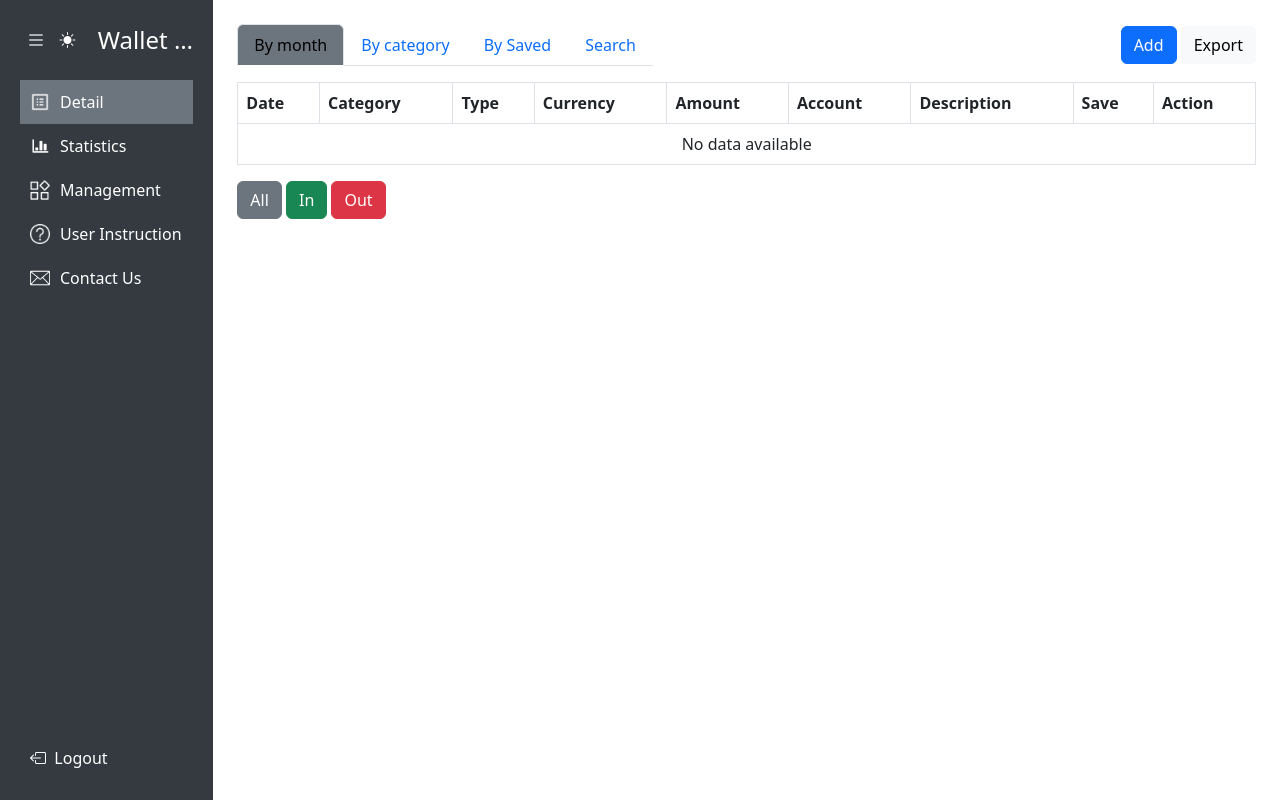
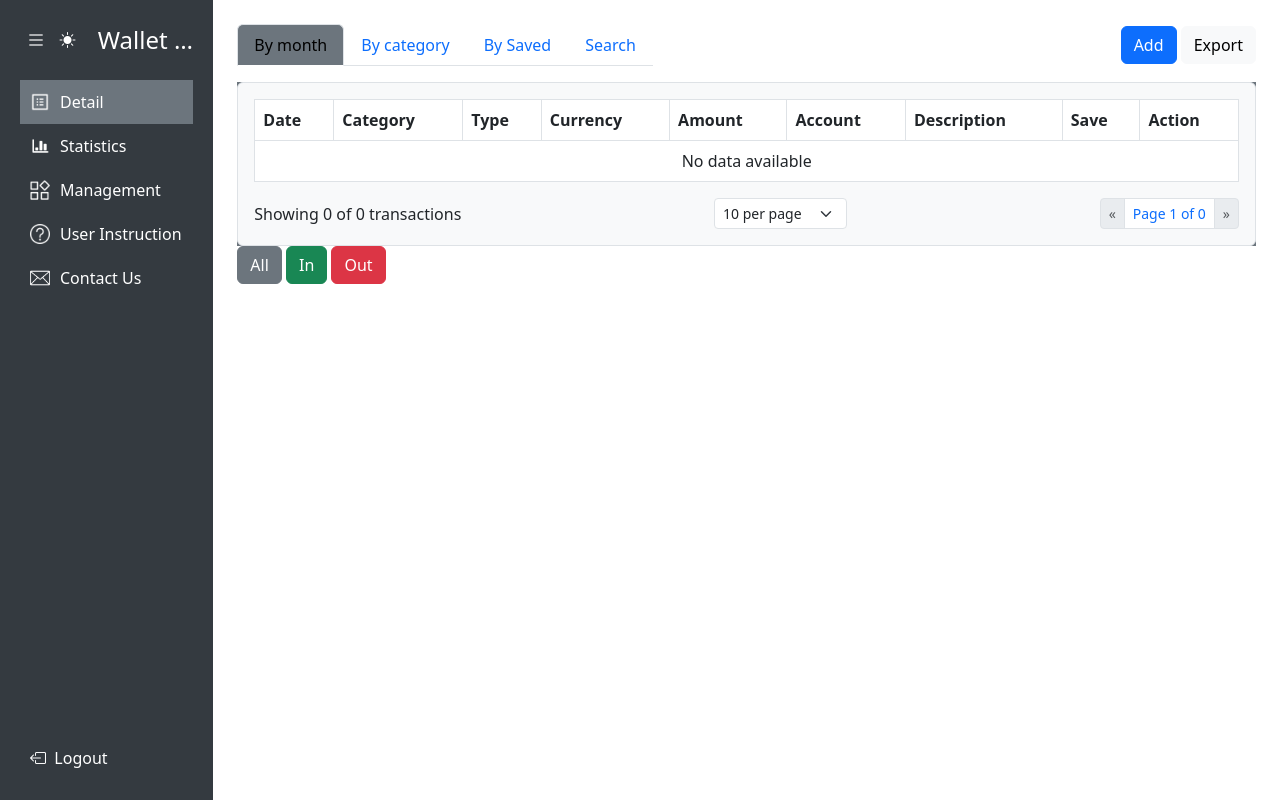
Before and after one commit to Elliooot/Personal-Financial-Tracker, a Django app: page /detail/ in a window 1280 px wide. Run offline with Django 5.2, Linux system fonts and the light colour scheme; a user stored in the database is signed in; data comes from the database, SQL or seed files in the repository; data that the repository does not hold is empty; some libraries are stand-ins or nearby versions.

Commit message:
Modifying .html configurations

```diff
--- a/templates/base.html
+++ b/templates/base.html
@@ -613,6 +613,47 @@
       category: 'all'
     }
 
+    // Pagination variables
+    let currentPage = 1;
+    let pageSize = 10; // Default items per page
+    let totalPages = 1;
+
+    // Function to update pagination controls
+    function updatePaginationControls(totalItems) {
+      // Calculate total pages
+      totalPages = Math.ceil(totalItems / pageSize);
+
+      // Update page info
+      document.getElementById('pageInfo').textContent = `Page ${currentPage} of ${totalPages}`;
+
+      // Update showing info
+      const start = (currentPage - 1) * pageSize + 1;
+      const end = Math.min(currentPage * pageSize, totalItems);
+      document.getElementById('currentShowing').textContent = totalItems > 0 ? `${start}-${end}` : '0';
+      document.getElementById('totalItems').textContent = totalItems;
+
+      // Update buttons state
+      document.getElementById('prevPage').parentElement.classList.toggle('disabled', currentPage <= 1);
+      document.getElementById('nextPage').parentElement.classList.toggle('disabled', currentPage >= totalPages);
+    }
+
+    // Function to handle page navigation
+    function changePage(direction) {
+      if (direction === 'prev' && currentPage > 1) {
+        currentPage--;
+      } else if (direction === 'next' && currentPage < totalPages) {
+        currentPage++;
+      }
+      refreshTables();
+    }
+
+    // Function to handle page size change
+    function changePageSize(newSize) {
+      pageSize = parseInt(newSize);
+      currentPage = 1; // Reset to first page when changing page size
+      refreshTables();
+    }
+
     // Sidebar collapse
     document.addEventListener('DOMContentLoaded', function() {
       const toggleBtn = document.querySelector('.hamburger-btn');
@@ -706,6 +747,8 @@
         currentFilterState.category = value;
       }
 
+      currentPage = 1;
+
       const filteredData = getFilteredTransactions();
       refreshTables();
     }
@@ -748,9 +791,25 @@
             displayData = data.filter(t => t.is_saved === true);
         }
 
-        let tableContent = displayData.map((t, index) => {
+        // For pagination: Only apply pagination to the transaction-table-month
+        // Other tables (category and saved) will show all items
+        let paginatedData = displayData;
+        if (tableId === "transaction-table-month" && !isSavedView) {
+            // Update pagination controls first
+            updatePaginationControls(displayData.length);
+
+            // Then paginate the data
+            const startIndex = (currentPage - 1) * pageSize;
+            const endIndex = Math.min(startIndex + pageSize, displayData.length);
+            paginatedData = displayData.slice(startIndex, endIndex);
+        }
+
+        let tableContent = paginatedData.map((t, index) => {
             const btnClass = t.is_saved ? "btn-secondary" : "btn-success";
             const btnText = t.is_saved ? "Unsave" : "Save";
+
+            // For saved view, use the index, for paginated view, calculate the real index
+            const realIndex = isSavedView ? index : displayData.indexOf(t);
 
             return `<tr>
                 <td>${t.date}</td>
@@ -761,18 +820,22 @@
                 <td>${t.account_name}</td>
                 <td>${t.description}</td>
                 <td>
-                    <button class="btn ${btnClass} btn-sm" onclick="toggleSaveTransaction(${index}, ${isSavedView})">
+                    <button class="btn ${btnClass} btn-sm" onclick="toggleSaveTransaction(${realIndex}, ${isSavedView})">
                         ${btnText}
                     </button>
                 </td>
                 <td>
-                    <button class="btn btn-warning btn-sm" onclick="openEditModal(${index})">Edit</button>
-                    <button class="btn btn-danger btn-sm" onclick="deleteTransaction(${index})">Delete</button>
+                    <button class="btn btn-warning btn-sm" onclick="openEditModal(${realIndex})">Edit</button>
+                    <button class="btn btn-danger btn-sm" onclick="deleteTransaction(${realIndex})">Delete</button>
                 </td>
             </tr>`;
         }).join('');
 
-        tableElement.innerHTML = tableContent || '<tr><td colspan="9" class="text-center">No data available</td></tr>';
+        if (paginatedData.length === 0) {
+            tableContent = '<tr><td colspan="9" class="text-center">No data available</td></tr>';
+        }
+
+        tableElement.innerHTML = tableContent;
     }
 
     function findOriginalIndex(transactionId) {
@@ -1711,6 +1774,9 @@
           // Add new transaction to local array with returned ID
           newTransaction.id = data.transaction_id;
           newTransaction.is_saved = false; // Default to not saved
+          if (!Array.isArray(window.transactions)) {
+            window.transactions = []; // Initialize as empty array if it's not an array
+          }
           transactions.push(newTransaction);
 
           // Refresh tables and budgets
@@ -2861,7 +2927,6 @@
       if (accountTable) {
         console.log('Account table found, updating with current data');
         updateAccountTable();
-        console.log("HI")
       }
 
       const tabLinks = document.querySelectorAll('a[data-bs-toggle="tab"]');
@@ -2885,6 +2950,23 @@
           }
         });
       });
+
+      // Initialize pagination controls
+      const prevPageBtn = document.getElementById('prevPage');
+      const nextPageBtn = document.getElementById('nextPage');
+      const pageSizeSelector = document.getElementById('pageSizeSelector');
+
+      if (prevPageBtn) {
+        prevPageBtn.addEventListener('click', () => changePage('prev'));
+      }
+
+      if (nextPageBtn) {
+        nextPageBtn.addEventListener('click', () => changePage('next'));
+      }
+
+      if (pageSizeSelector) {
+        pageSizeSelector.addEventListener('change', (e) => changePageSize(e.target.value));
+      }
 
       if(document.getElementById('detail-page')){
         refreshTables();
--- a/templates/detail.html
+++ b/templates/detail.html
@@ -27,6 +27,8 @@
 
   <div class="tab-content mt-3">
     <div class="tab-pane fade show active" id="by-month">
+      <div class="card">
+        <div class="card-body">
           <table class="table table-bordered">
             <thead>
               <tr>
@@ -65,6 +67,39 @@
               {% endfor %}
             </tbody>
           </table>
+
+          <div class="pagination-controls d-flex justify-content-between align-items-center mt-3">
+            <div>
+              <span>Showing <span id="currentShowing">1-10</span> of <span id="totalItems">0</span> transactions</span>
+            </div>
+            <div>
+              <select id="pageSizeSelector" class="form-select form-select-sm" style="width: auto; display: inline-block;">
+                <option value="10">10 per page</option>
+                <option value="25">25 per page</option>
+                <option value="50">50 per page</option>
+                <option value="100">100 per page</option>
+              </select>
+            </div>
+            <nav aria-label="Transaction navigation">
+              <ul class="pagination pagination-sm mb-0">
+                <li class="page-item disabled">
+                  <button class="page-link" id="prevPage" aria-label="Previous">
+                    <span aria-hidden="true">&laquo;</span>
+                  </button>
+                </li>
+                <li class="page-item">
+                  <span class="page-link" id="pageInfo">Page 1 of 1</span>
+                </li>
+                <li class="page-item disabled">
+                  <button class="page-link" id="nextPage" aria-label="Next">
+                    <span aria-hidden="true">&raquo;</span>
+                  </button>
+                </li>
+              </ul>
+            </nav>
+          </div>
+        </div>
+      </div>
     </div>
 
     <div class="tab-pane fade" id="by-category">
```
Also changed, not shown: templates/management.html (+8 -1 lines). Lines whose indentation alone changed are shown as unchanged.
